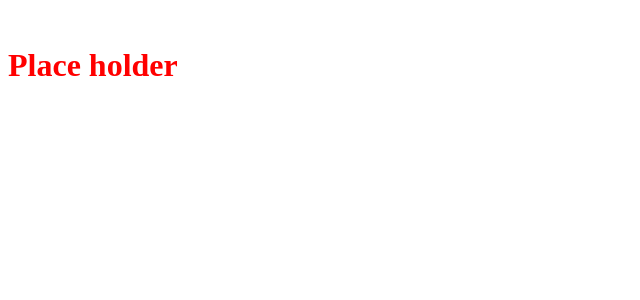
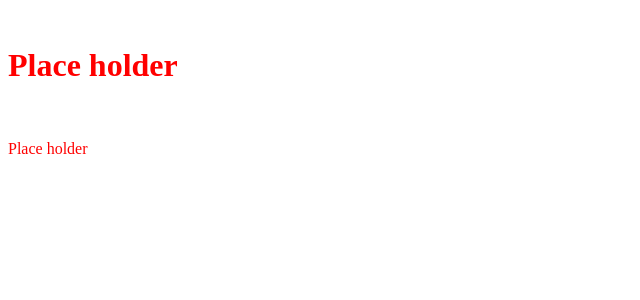
Before and after one commit to gszp1/BigData-Project, a React (Vite) app in the folder frontend/: page / in a window 1280 px wide. Shown: the top 300 px of the page, without its empty margins (0-640 px from the left). Built offline with nearby package versions, Linux system fonts and the light colour scheme.

Commit message:
Adds TextField Component.

```diff
--- a/frontend/src/components/PageLayout/PageLayout.jsx
+++ b/frontend/src/components/PageLayout/PageLayout.jsx
@@ -1,11 +1,13 @@
 import Header from "../Header/Header.jsx";
+import TextField from "../TextField/TextField.jsx";
 import styles from "./PageLayout.module.css";
 
 const PageLayout = () => {
     return(
     <>
         <div className={styles.layout}>
-            <Header text={"Place holder"}></Header>
+            <Header text={"Place holder"}/>
+            <TextField text={"Place holder"}/>
         </div>
     </>
     )
--- /dev/null
+++ b/frontend/src/components/TextField/TextField.jsx
@@ -0,0 +1,20 @@
+import PropTypes from "prop-types";
+import styles from "./TextField.module.css"
+
+const TextField = ({text}) => {
+    return (
+        <>
+            <div className={styles.component}>
+                <p className={styles.text}>
+                    {text}
+                </p>
+            </div>
+        </>
+    )
+};
+
+TextField.propTypes = {
+    text: PropTypes.string.isRequired
+}
+
+export default TextField;
--- /dev/null
+++ b/frontend/src/components/TextField/TextField.module.css
@@ -0,0 +1,7 @@
+.component {
+
+}
+
+.text {
+
+}
```
